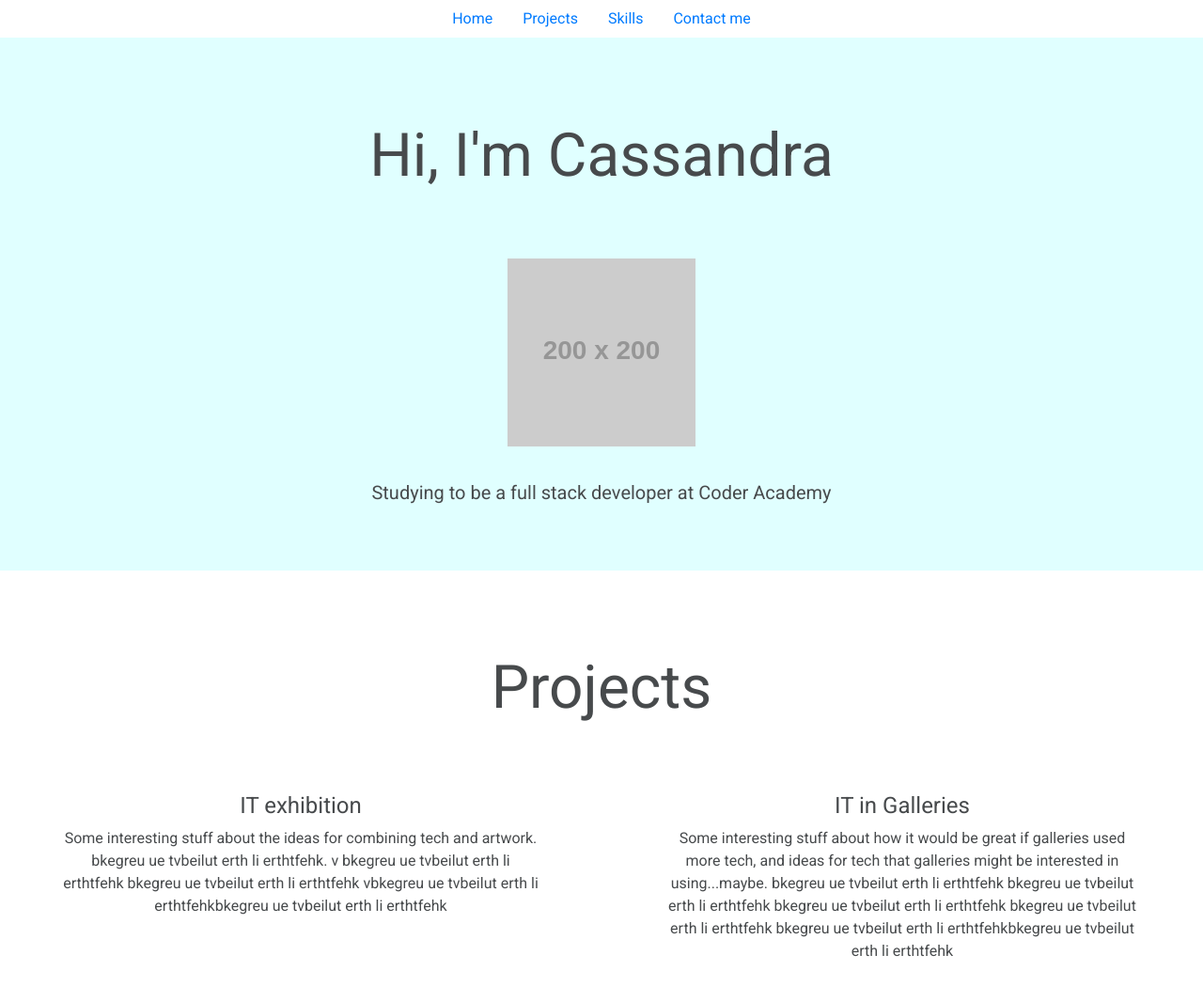
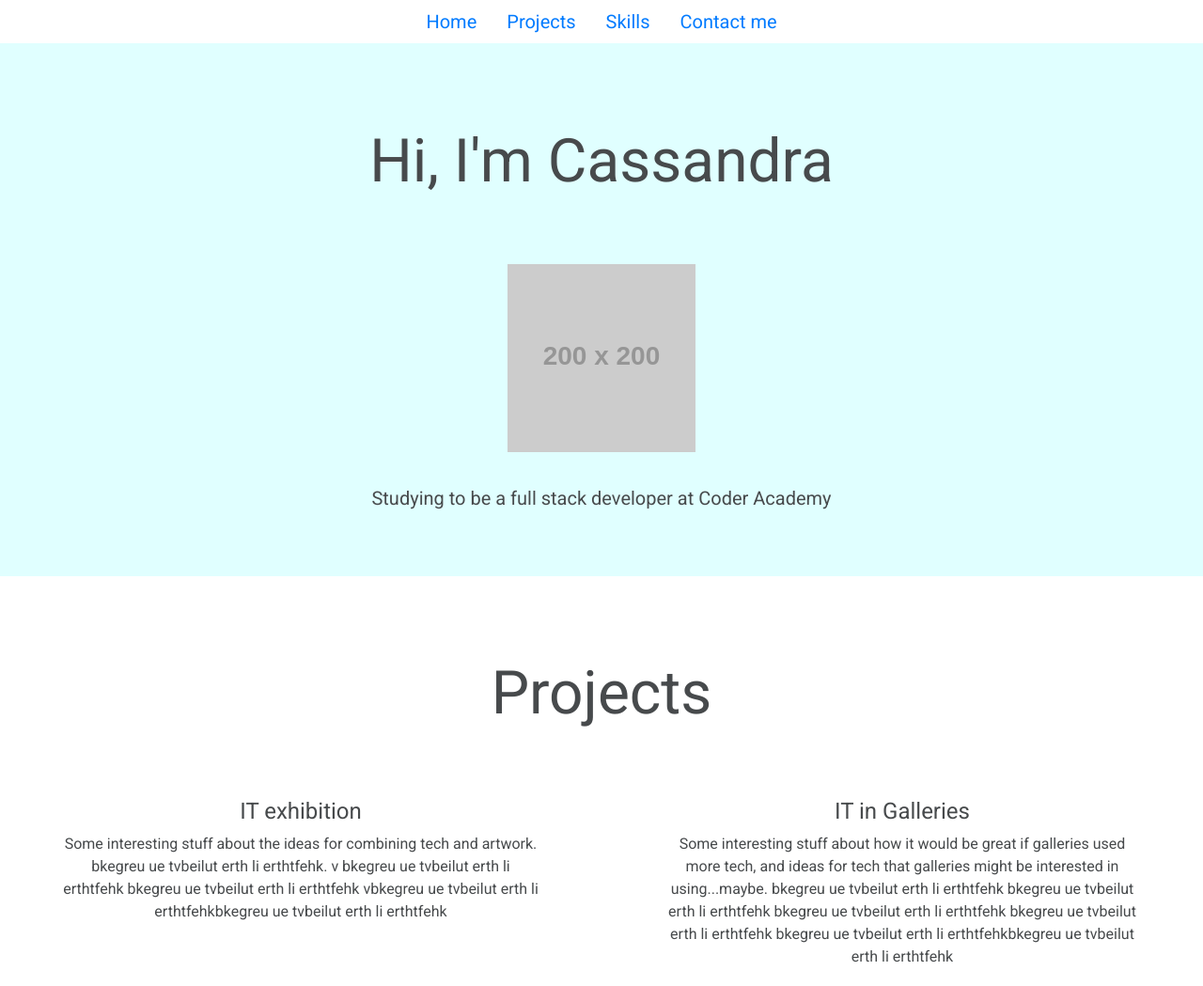
Before and after one commit to casscass/Portfoilo-site, a plain HTML site: page index.html in a window 1280 px wide. Shown: the top 1049 px of the page at 94% size. Drawn offline with nearby package versions, Linux system fonts and the light colour scheme; placeholder pictures from the web are drawn by us.

Commit message:
styled nav

```diff
--- a/css/style.css
+++ b/css/style.css
@@ -7,8 +7,6 @@
 h1 {
     font-family: 'Roboto', sans-serif;
     font-size: 4rem;
-    /* color:#474a4c; */
-
 }
 h2 {
     font-size: 1.5rem;
@@ -22,11 +20,14 @@ p {
 
 }
 
+.nav {
+    font-size: 1.25rem;
+}
 /* TOP HEADER DIV */
 .top-box-container{
     background-color: lightcyan;
+}
 
-}
 .top-header h1 {
     padding: 7% 0% 5% 0%;
 
--- a/index.html
+++ b/index.html
@@ -25,7 +25,7 @@
 
   <body>
     <div class="container-fluid">
-        <ul class="nav justify-content-center">
+        <ul class="nav sticky-top justify-content-center">
             <li class="nav-item">
               <a class="nav-link" href="#home">Home</a>
             </li>
```
